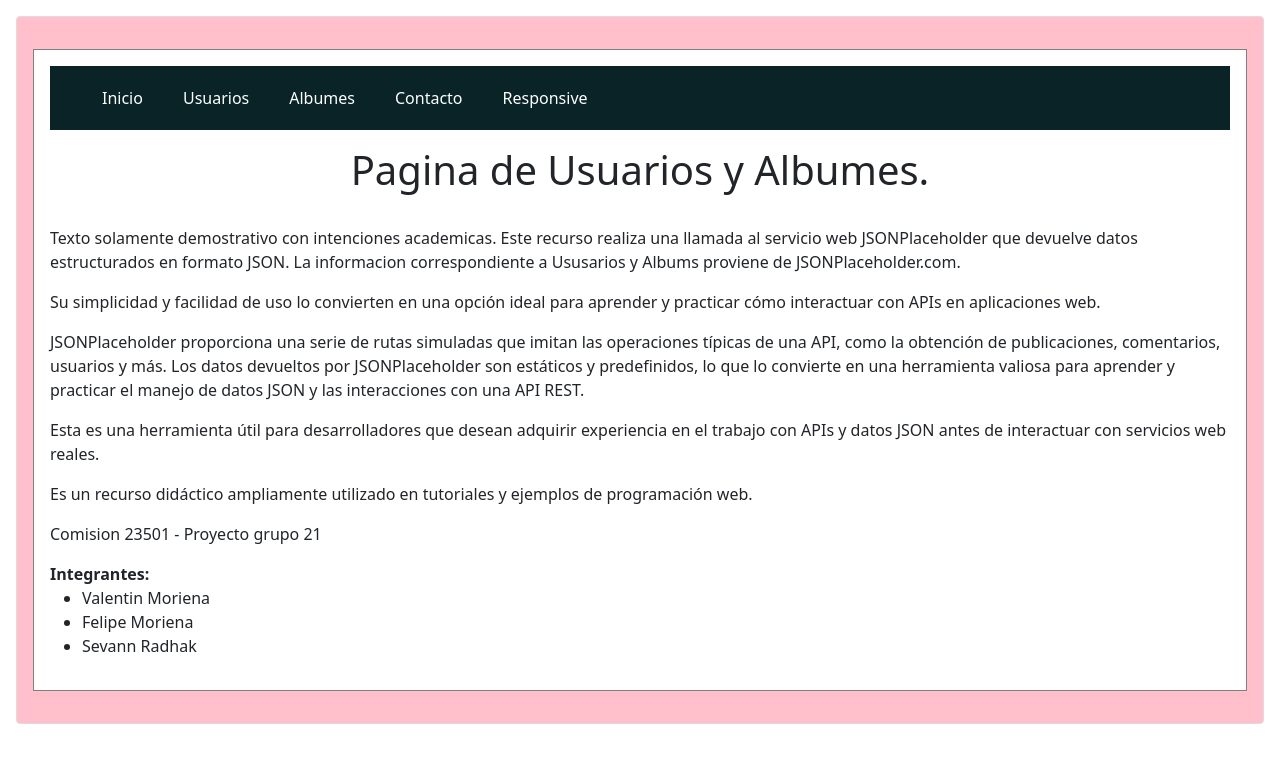
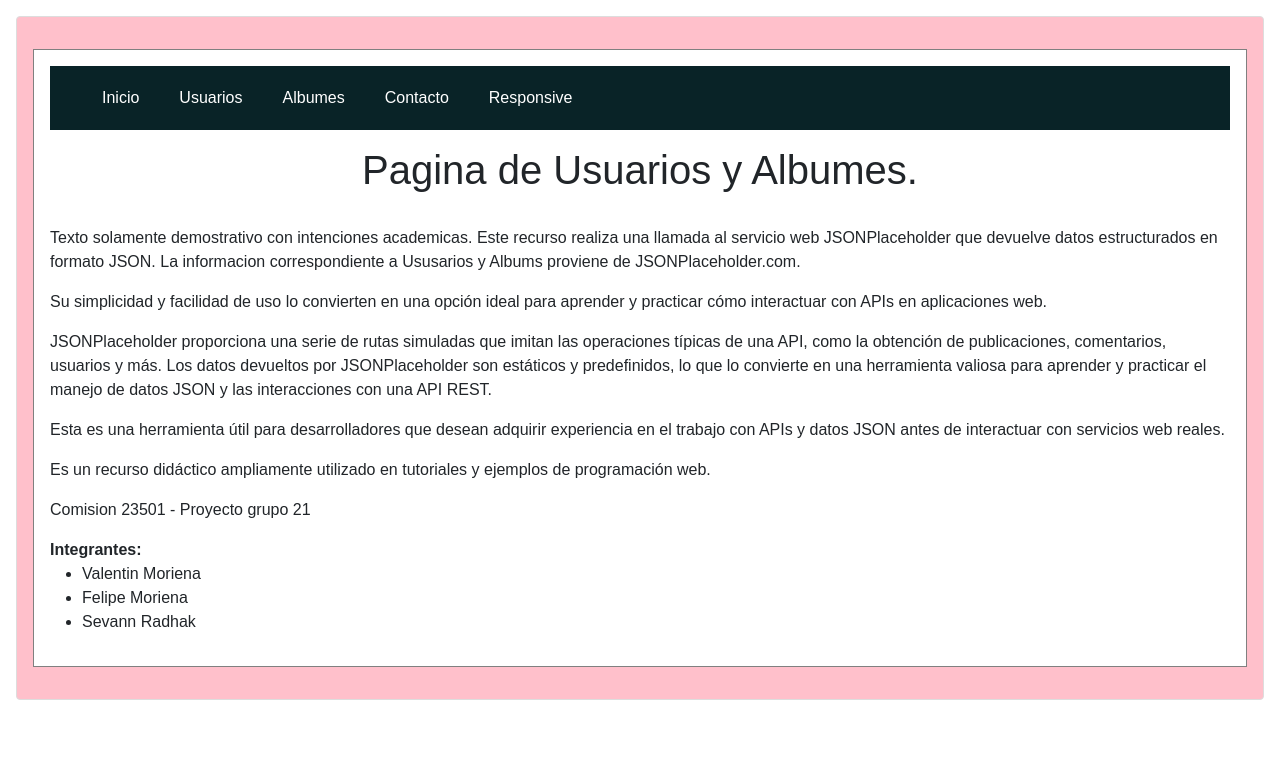
Before and after one commit to sevann-radhak/codo-a-codo-p1, a React (Create React App) app: page / in a window 1280 px wide. Shown: the top 762 px of the page. Built offline with nearby package versions, Linux system fonts and the light colour scheme; a small style sheet from the web is missing.

Commit message:
improvements

```diff
--- a/package.json
+++ b/package.json
@@ -3,6 +3,11 @@
   "version": "0.1.0",
   "private": true,
   "dependencies": {
+    "@fortawesome/fontawesome-svg-core": "^6.4.2",
+    "@fortawesome/free-brands-svg-icons": "^6.4.2",
+    "@fortawesome/free-regular-svg-icons": "^6.4.2",
+    "@fortawesome/free-solid-svg-icons": "^6.4.2",
+    "@fortawesome/react-fontawesome": "^0.2.0",
     "@testing-library/jest-dom": "^5.17.0",
     "@testing-library/react": "^13.4.0",
     "@testing-library/user-event": "^13.5.0",
--- a/src/App.tsx
+++ b/src/App.tsx
@@ -9,9 +9,17 @@ import Header from './components/Header';
 import AlbumSigle from './components/AlbumSigle';
 
 const App: React.FC = () => {
+
+
+  const iconSize = '2x'; // You can adjust the size as needed
+  const iconColor = '#007bff'; // Replace with your desired icon color
+  const textFontStyle = {
+    fontFamily: 'Arial, sans-serif', // Replace with your desired font
+  };
+
   return (
     <>
-      <div className='my_container'>
+      <div className='my_container' style={textFontStyle}>
         <Router>
           <div>
             <header><Header /></header>
```
Also changed, not shown: 1 other file (tests, documents, lock files or other folders).
